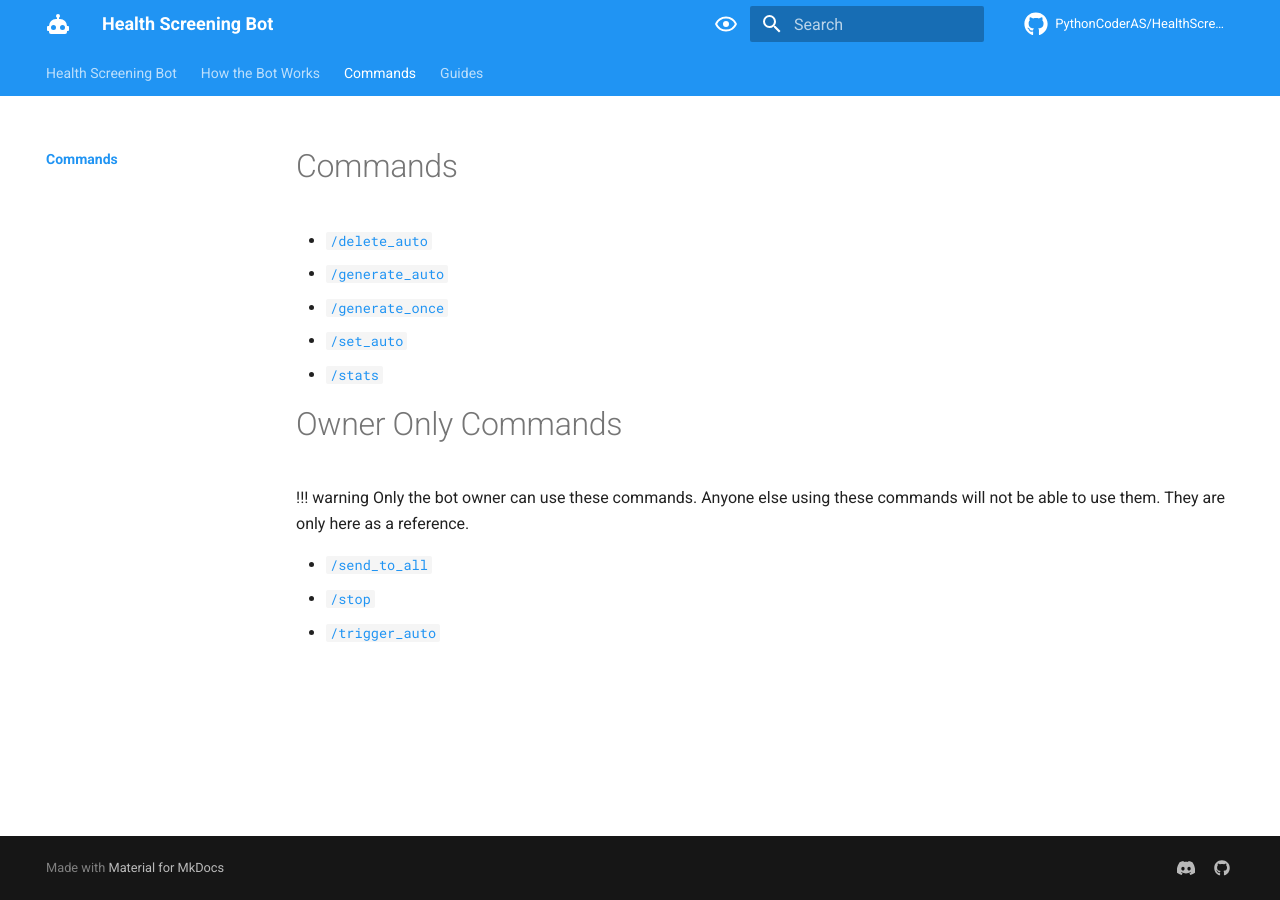
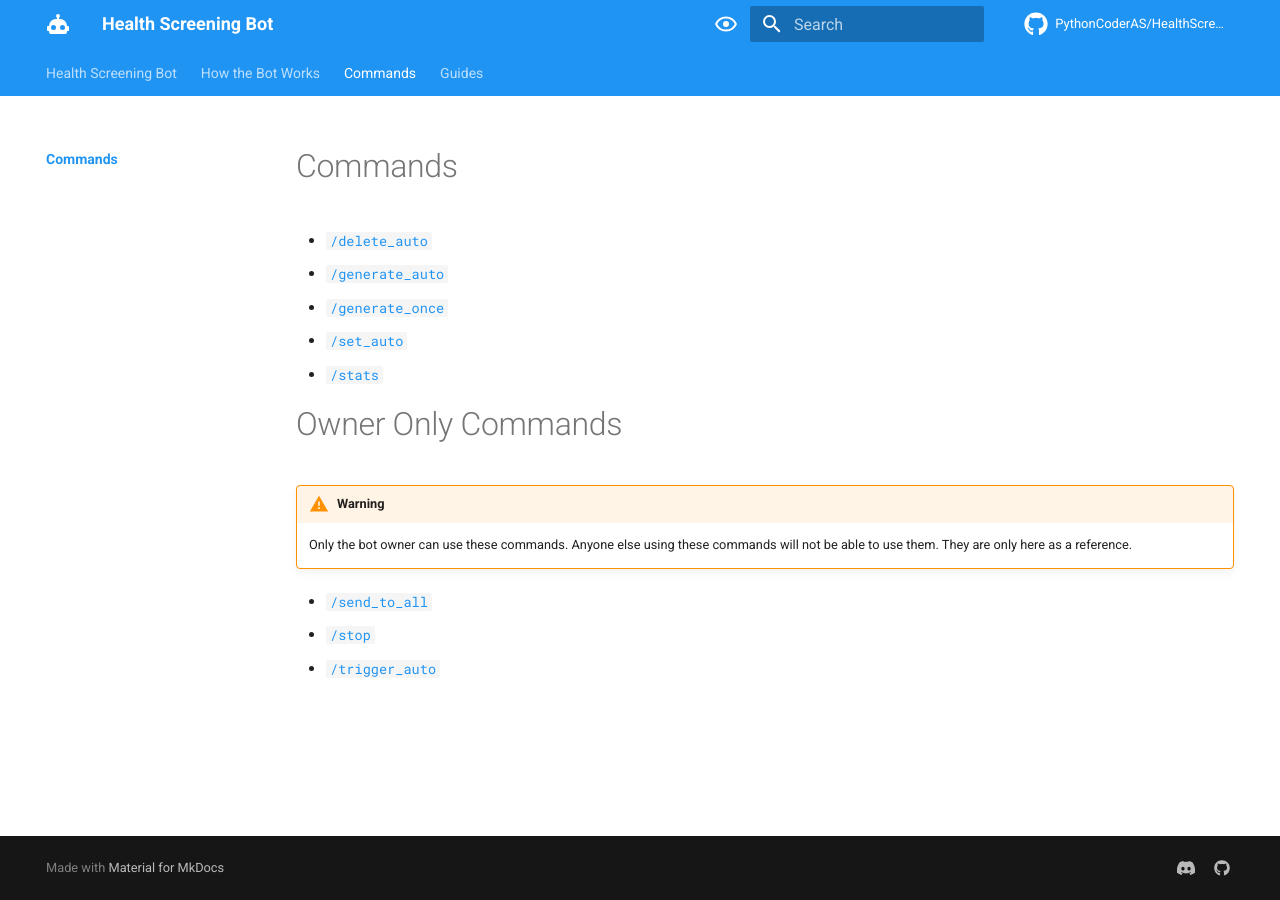
Before and after one commit to HealthScreening/HealthScreeningBot, an MkDocs documentation site: the page built from docs/docs/commands/index.md, in a window 1280 px wide. Built offline with MkDocs 1.6.1 and Material for MkDocs 9.7.7, drawn with Linux system fonts in a browser that asks for light colours; comment, search, counter and statistics services are not loaded; some of the changed lines change nothing that is shown.

Commit message:
Attempt #2

```diff
--- a/docs/docs/commands/index.md
+++ b/docs/docs/commands/index.md
@@ -1,3 +1,7 @@
+---
+disqus: healthscreeningbot
+---
+
 # Commands
 
 * [`/delete_auto`](delete-auto.md)
--- a/docs/mkdocs.yml
+++ b/docs/mkdocs.yml
@@ -7,7 +7,6 @@ site_description: The health screening bot automates the health screening proces
 site_author: PythonCoderAS
 theme:
   name: material
-  custom_dir: overrides
   icon:
     logo: material/robot
     repo: fontawesome/brands/github
@@ -42,3 +41,6 @@ extra:
     - icon: fontawesome/brands/github
       link: https://github.com/PythonCoderAS/HealthScreeningBot
   disqus: "healthscreeningbot"
+markdown_extensions:
+  - meta
+  - admonition
--- a/docs/overrides/main.html
+++ /dev/null
@@ -1,8 +0,0 @@
-{% extends "base.html" %}
-
-{% block disqus %}
-{% if config.extra.disqus %}
-<h2 id="__comments">{{ lang.t("meta.comments") }}</h2>
-{% include "partials/disqus.html" %}
-{% endif %}
-{% endblock %}
```
